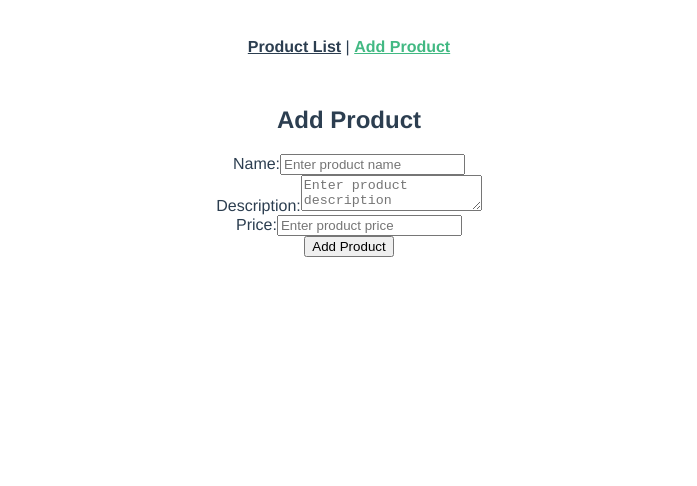
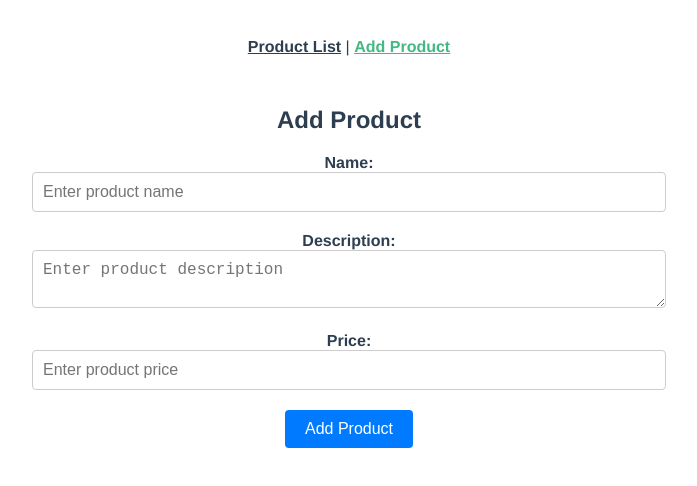
Before and after one commit to joshjaurigue/midterm-second-act, a Vue app: page /#/add-products in a window 1280 px wide. Shown: the top 486 px of the page, without its empty margins (291-988 px from the left). Built offline with nearby package versions, Linux system fonts and the light colour scheme.

Commit message:
Update AddProduct.vue
aligned text fields, added styling

```diff
--- a/src/components/AddProduct.vue
+++ b/src/components/AddProduct.vue
@@ -2,15 +2,15 @@
     <div>
         <h2>Add Product</h2>
         <form ref="form" @submit.prevent="addProduct">
-        <div>
+        <div class="form-group">
             <label for="name">Name:</label>
             <input type="text" id="name" v-model="newProduct.name" placeholder="Enter product name" required>
         </div>
-        <div>
+        <div class="form-group">
             <label for="description">Description:</label>
             <textarea id="description" v-model="newProduct.description" placeholder="Enter product description" required></textarea>
         </div>
-        <div>
+        <div class="form-group">
             <label for="price">Price:</label>
             <input type="number" id="price" v-model.number="newProduct.price" placeholder="Enter product price" required>
         </div>
@@ -75,6 +75,44 @@
 </script>
 
 <style scoped>
+.add-product-form {
+  max-width: 400px;
+  margin: auto;
+}
+
+.form-group {
+  margin-bottom: 20px;
+}
+
+label {
+  display: block;
+  font-weight: bold;
+}
+
+input[type="text"],
+textarea,
+input[type="number"] {
+  width: calc(50% - 20px);
+  padding: 10px;
+  font-size: 16px;
+  border: 1px solid #ccc;
+  border-radius: 4px;
+}
+
+button {
+  padding: 10px 20px;
+  background-color: #007bff;
+  color: #fff;
+  border: none;
+  border-radius: 4px;
+  cursor: pointer;
+  font-size: 16px;
+}
+
+button:hover {
+  background-color: #0056b3;
+}
+
 /* Define the transition styles */
 .success-message-enter-active, .success-message-leave-active {
   transition: opacity 0.5s;
```
